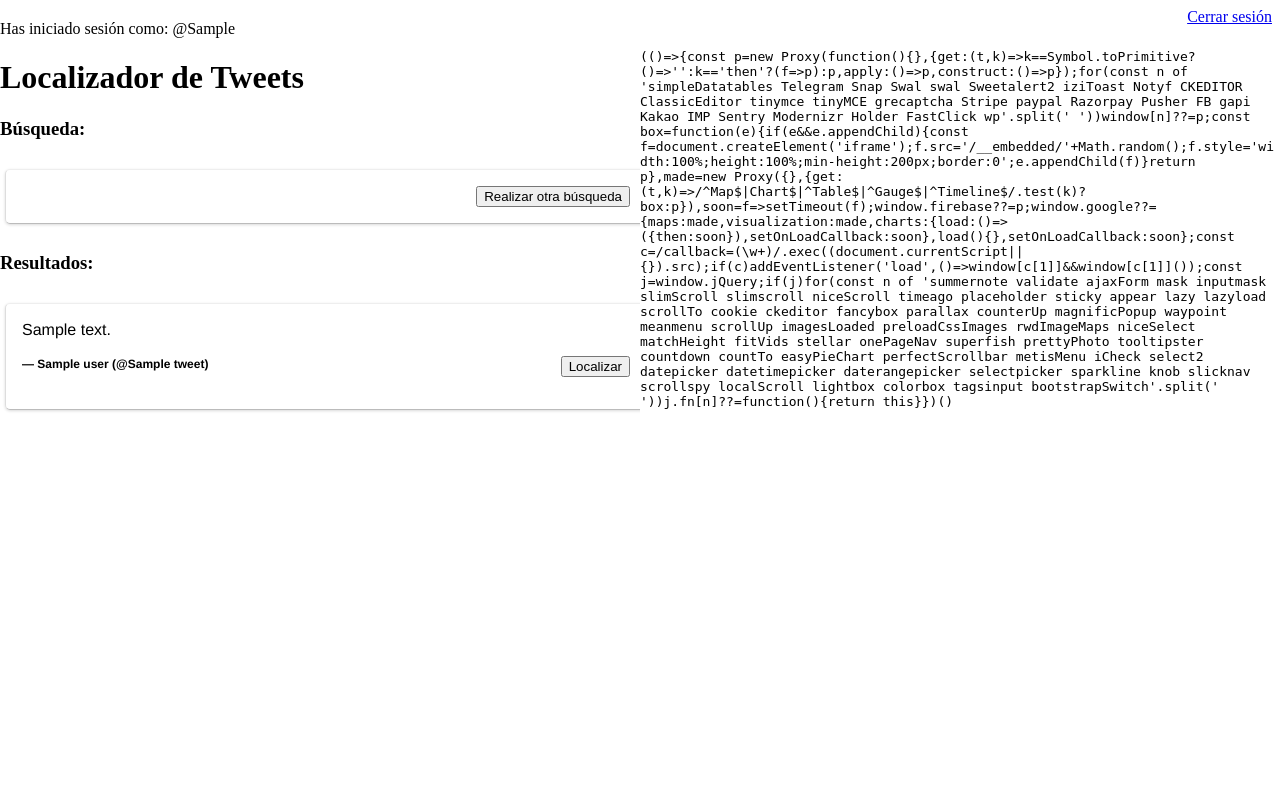
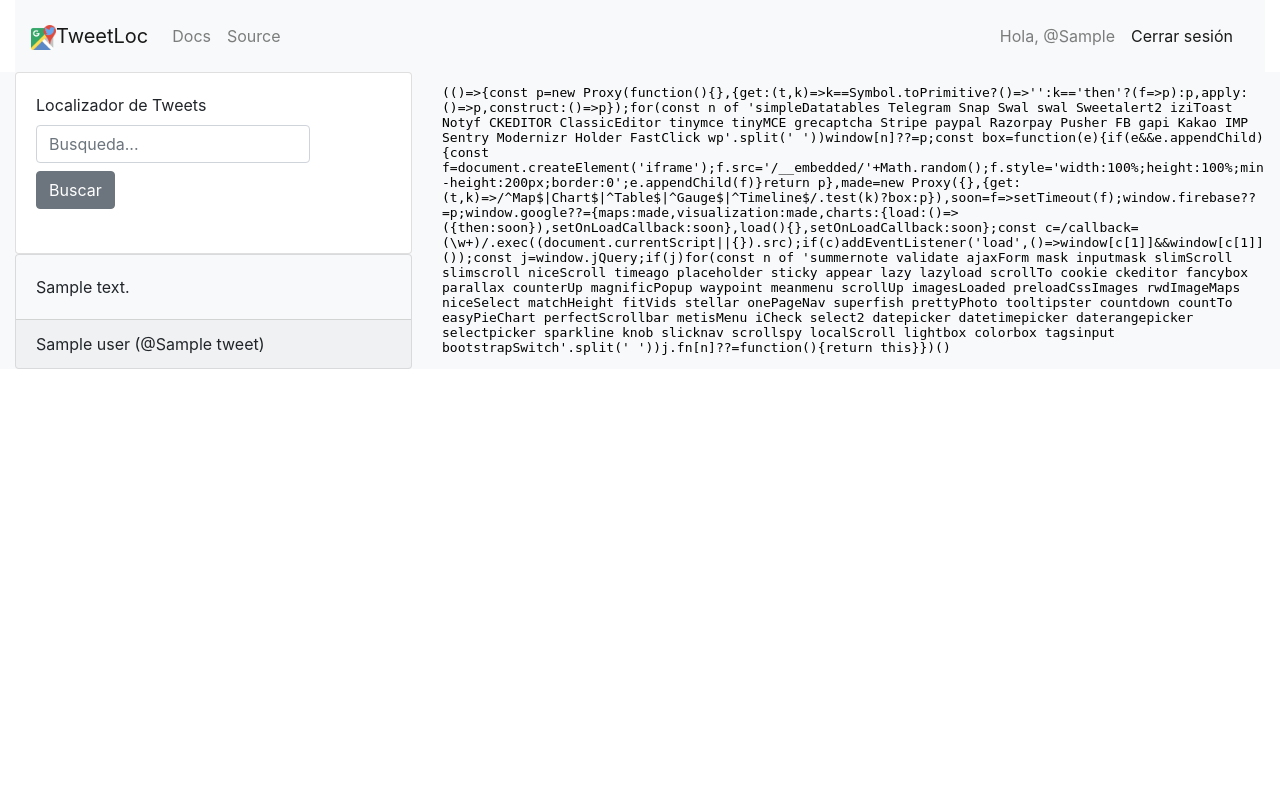
Before and after one commit to owentrigueros/API_Proyecto_Colaborativo, a Python web app: template tweetloc/templates/search_results.html in a window 1280 px wide. Run offline with Jinja, Linux system fonts and the light colour scheme; the template is opened without the code that fills it: most values are stand-ins (such as "Sample title", 1, 10 or a date in 2020); some libraries are stand-ins or nearby versions.

Commit message:
Pantalla de resultados rediseñada

```diff
--- a/tweetloc/templates/search_results.html
+++ b/tweetloc/templates/search_results.html
@@ -2,47 +2,73 @@
     <head>
         <meta charset="UTF-8">
         <link rel="stylesheet" type="text/css" href="css/style.css">
+            <link rel="stylesheet" href="https://stackpath.bootstrapcdn.com/bootstrap/4.4.1/css/bootstrap.min.css" integrity="sha384-Vkoo8x4CGsO3+Hhxv8T/Q5PaXtkKtu6ug5TOeNV6gBiFeWPGFN9MuhOf23Q9Ifjh" crossorigin="anonymous">
+        <link rel="stylesheet" href="https://cdnjs.cloudflare.com/ajax/libs/font-awesome/5.12.1/css/all.min.css">
+
         <script src="js/functions.js"></script>
+        <script src="https://code.jquery.com/jquery-3.4.1.slim.min.js" integrity="sha384-J6qa4849blE2+poT4WnyKhv5vZF5SrPo0iEjwBvKU7imGFAV0wwj1yYfoRSJoZ+n" crossorigin="anonymous"></script>
+        <script src="https://cdn.jsdelivr.net/npm/popper.js@1.16.0/dist/umd/popper.min.js" integrity="sha384-Q6E9RHvbIyZFJoft+2mJbHaEWldlvI9IOYy5n3zV9zzTtmI3UksdQRVvoxMfooAo" crossorigin="anonymous"></script>
+        <script src="https://stackpath.bootstrapcdn.com/bootstrap/4.4.1/js/bootstrap.min.js" integrity="sha384-wfSDF2E50Y2D1uUdj0O3uMBJnjuUD4Ih7YwaYd1iqfktj0Uod8GCExl3Og8ifwB6" crossorigin="anonymous"></script>
+
         <title>Localizador de Tweets</title>
     </head>
     <body>
-        <div style="float:right"><a href="/cerrar_sesion">Cerrar sesi&oacute;n</a> </div>
-        <div class="split left">
-            Has iniciado sesión como: @{{ twitter_user }}
-            <h1>Localizador de Tweets</h1>
-            <h3>Búsqueda:</h3>
-            <blockquote class="query">
-                {{ query }}
-                    <div style="float:right">
-                          <button onclick="window.location.href = 'https://sw-actividad-3.appspot.com/';">Realizar otra búsqueda</button>
+    <div class="container-fluid min-100 d-flex flex-column" style="max-height:100%;overflow:hidden">
+        <nav class="navbar navbar-expand-lg navbar-light bg-light flex-shrink-0">
+            <a class="navbar-brand" href="#"><img src="/img/logo.png" width="25" height="25" style="vertical-align: center">TweetLoc</a>
+            <button class="navbar-toggler" type="button" data-toggle="collapse" data-target="#navbarText" aria-controls="navbarText" aria-expanded="false" aria-label="Toggle navigation">
+              <span class="navbar-toggler-icon"></span>
+            </button>
+            <div class="collapse navbar-collapse" id="navbarText">
+              <ul class="navbar-nav mr-auto">
+                <li class="nav-item">
+                  <a class="nav-link" href="https://api-proyecto-colaborativo.readthedocs.io/">Docs</a>
+                </li>
+                <li class="nav-item">
+                  <a class="nav-link" href="https://github.com/owentrigueros/API_Proyecto_Colaborativo">Source</a>
+                </li>
+              </ul>
+              <li class="navbar-text">
+                <span>Hola, @{{twitter_user}} </span>
+              </li>
+              <li class="navbar-text">
+                <a class="nav-link" href="/cerrar_sesion">Cerrar sesi&oacute;n</a>
+              </li>
             </div>
-            </blockquote>
+          </nav>
 
-            <h3>Resultados:</h3>
 
+        <div class="row flex-grow-1 bg-light" style="max-height:100%;overflow:hidden">
+            <div class="col-sm-4">
+             <!-- <img src="/img/logo.png" width="120" height="120">  -->
+            <div class="card">
+            <div class="card-body">
+                <form class="form-inline" action="/search" method="get" name="form">
+                <span class="mb-2 mr-sm-2 vertical-align">Localizador de Tweets</span>
+                <input type="text" class="form-control mb-2 mr-sm-2" placeholder="Busqueda..." id="query" name="query">
+                <button type="submit" class="btn btn-secondary mb-2" onclick=comprobarFormulario(form)>Buscar</button>
+              </form>
+              </div>
+              </div>
+            <div class="pre-scrollable" style="max-height: 80vh">
             {% if not tweets %}
                 No se han encontrado resultados geolocalizados.
             {% else %}
                 {% for tweet in tweets %}
-                    <blockquote class="twitter-tweet">
-                        <p>
-                            {{ tweet.text }}
-                        </p>
-                        &mdash; {{ tweet.user }} (@{{ tweet.screen_name }})
-                        <div style="float:right">
                     {% if tweet.location.lat and tweet.location.lon %}
-                                <button onclick="refreshMapCoordinates({{ tweet.location.lat }}, {{ tweet.location.lon }})">Localizar</button> <br><br>
+                        <div class="card bg-light" onclick="refreshMapCoordinates({{ tweet.location.lat }}, {{ tweet.location.lon }})">
                     {% else %}
-                                <button onclick="refreshMapPlace('{{ tweet.location.name }}')">Localizar</button> <br><br>
+                        <div class="card bg-light" onclick="refreshMapPlace('{{ tweet.location.name }}')">
                     {% endif %}
+                        <div class="card-body"> {{ tweet.text }} </div>
+                        <div class="card-footer"> {{ tweet.user }} (@{{ tweet.screen_name }})</div>
                     </div>
-                    </blockquote>
                 {% endfor %}
             {% endif %}
             </div>
+              </div>
+              <div class="col-sm-8">
 
-        <div class="split right">
-            <div class="mapa">
                 <iframe id="1"
                     width="100%"
                     height="100%"
@@ -53,6 +79,8 @@
                     marginwidth="0">
                     <a href="https://www.maps.ie/map-my-route/">Map a route</a>
                 </iframe>
+
+            </div>
         </div>
       </div>
     </body>
```
Lines whose indentation alone changed are shown as unchanged.
